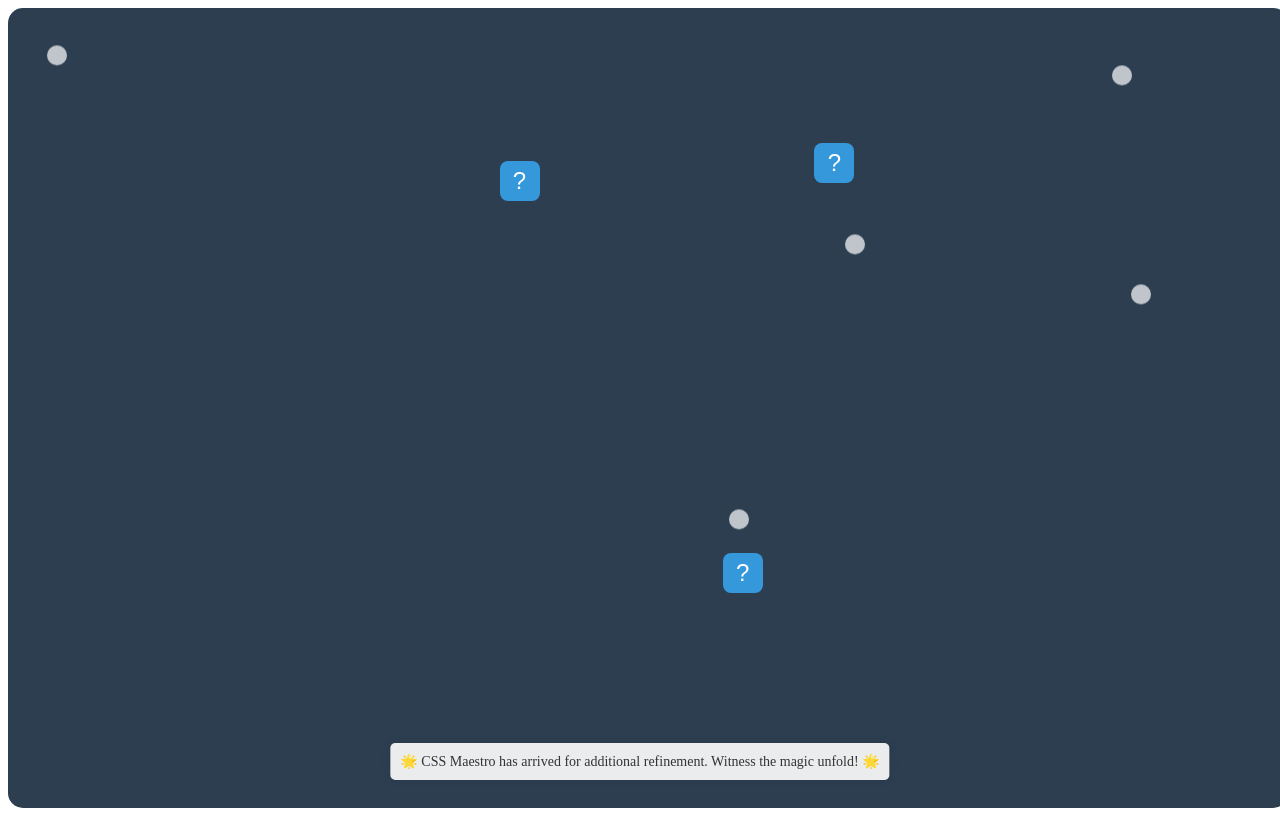
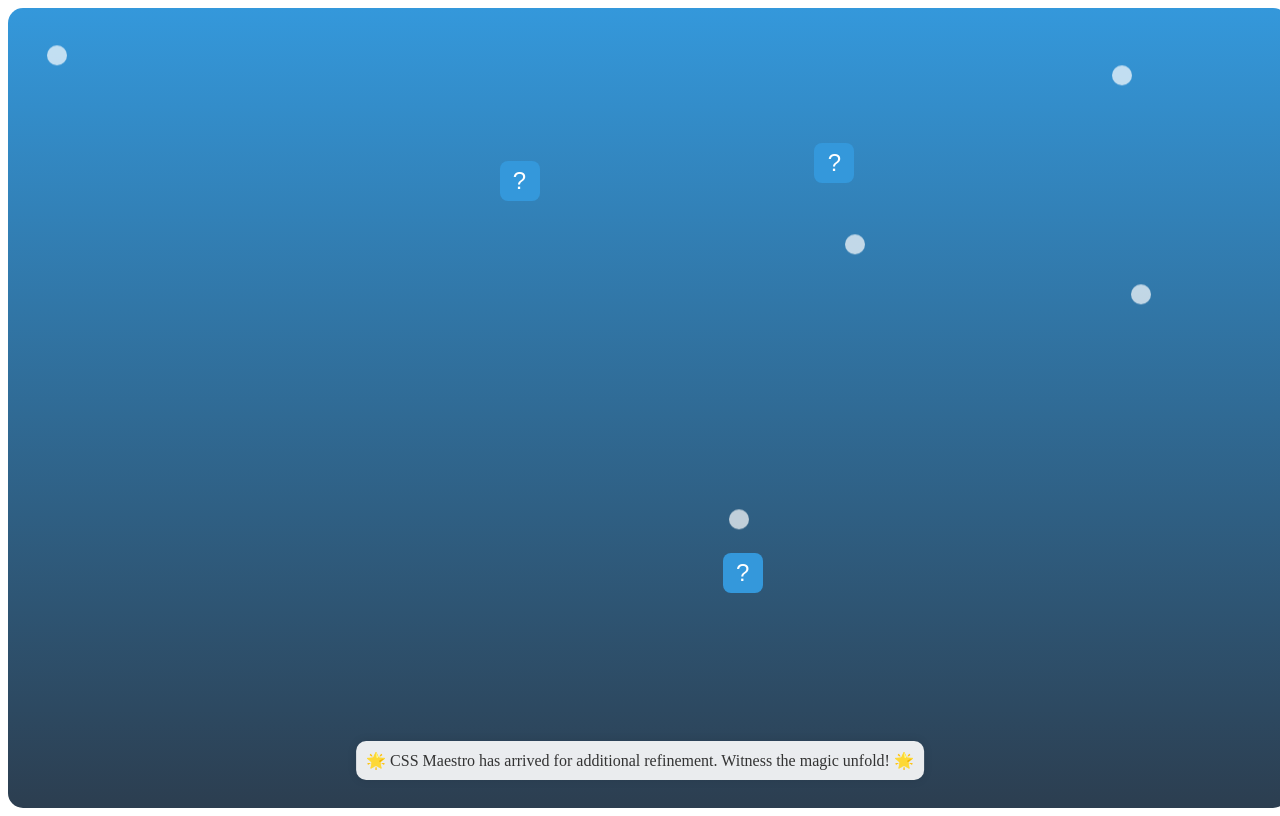
Before and after one commit to Arigithubs/CognitiveCrafterGame, a plain HTML site: page index.html in a window 1280 px wide. Drawn offline with Linux system fonts and the light colour scheme.

Commit message:
Update background and border radius in styles.css

```diff
--- a/styles.css
+++ b/styles.css
@@ -43,14 +43,14 @@
     width: 100vw;
     height: 100vh;
     overflow: hidden;
-    background-color: #2c3e50;
+    background: linear-gradient(to bottom, #3498db, #2c3e50);
     display: flex;
     flex-direction: column;
     align-items: center;
     justify-content: center;
     font-family: 'Arial', sans-serif;
     box-shadow: 0 0 20px rgba(255, 255, 255, 0.2);
-    border-radius: 10px;
+    border-radius: 15px;
 }
 
 /* Styles for Continued Consultation Message */
@@ -61,9 +61,9 @@
     transform: translateX(-50%);
     padding: 10px;
     background-color: rgba(255, 255, 255, 0.9);
-    border-radius: 5px;
+    border-radius: 10px;
     box-shadow: 0 0 10px rgba(0, 0, 0, 0.1);
-    font-size: 14px;
+    font-size: 16px;
     color: #333;
     opacity: 0; /* Start with zero opacity */
     transition: opacity 0.5s ease-in-out;
```
